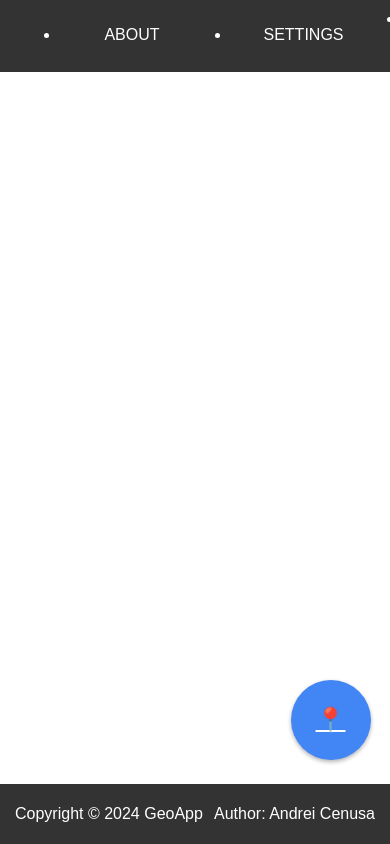
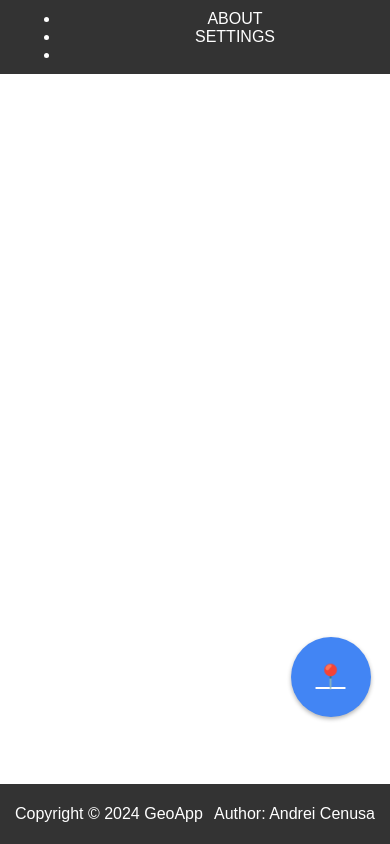
Before and after one commit to Andyrei02/geoapp, a Flask app: page / in a window 390 px wide. Run offline with Flask 3, Linux system fonts and the light colour scheme.

Commit message:
update map points

```diff
--- a/static/main.css
+++ b/static/main.css
@@ -94,7 +94,7 @@ iframe {
     align-items: center;
     justify-content: center;
     position: fixed;
-    bottom: 10%;
+    bottom: 15%;
     right: 5%;
     background-color: #4285f4;
     color: white;
@@ -121,15 +121,13 @@ iframe {
 
 
 
-/* Styles for screens smaller than 600px (phones) */
-@media screen and (max-width: 600px) {
-    .top-menu li>a{
-        display: block;
-        padding: 10px;
-        font-size: 16px; /* Set the desired font size for mobile */
+@media (max-width: 768px) {
+    /* Стили для экранов шириной до 768px */
+    .top-menu ul {
+        flex-direction: column;
     }
-
-    .content iframe {
-        width: 100%;
+    .top-menu ul li>a {
+        width: 100%; /* Занимать всю ширину */
+        margin-bottom: 10px; /* Добавить отступ между пунктами меню */
     }
 }
--- a/templates/index.html
+++ b/templates/index.html
@@ -1,6 +1,7 @@
 <!DOCTYPE html>
 <html>
 <head>
+    <meta name="viewport" content="width=device-width, initial-scale=1.0">
     <title>Get Geodata</title>
     <!-- <link rel="stylesheet" type="text/css" href="{{ url_for('static', filename='reset_css.css')}}" /> -->
     <link rel="stylesheet" type="text/css" href="{{ url_for('static', filename='main.css')}}" />
```
Also changed, not shown: show_map.py (+11 -8 lines).
